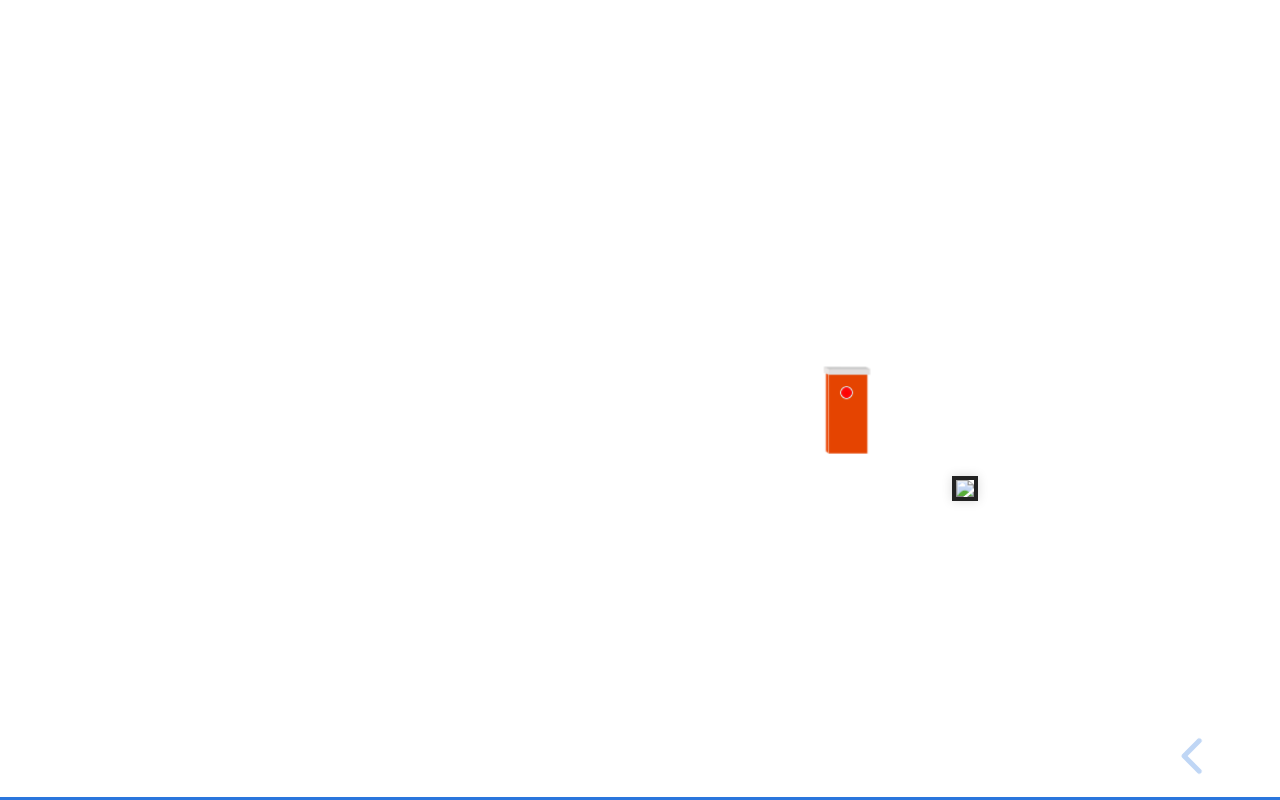
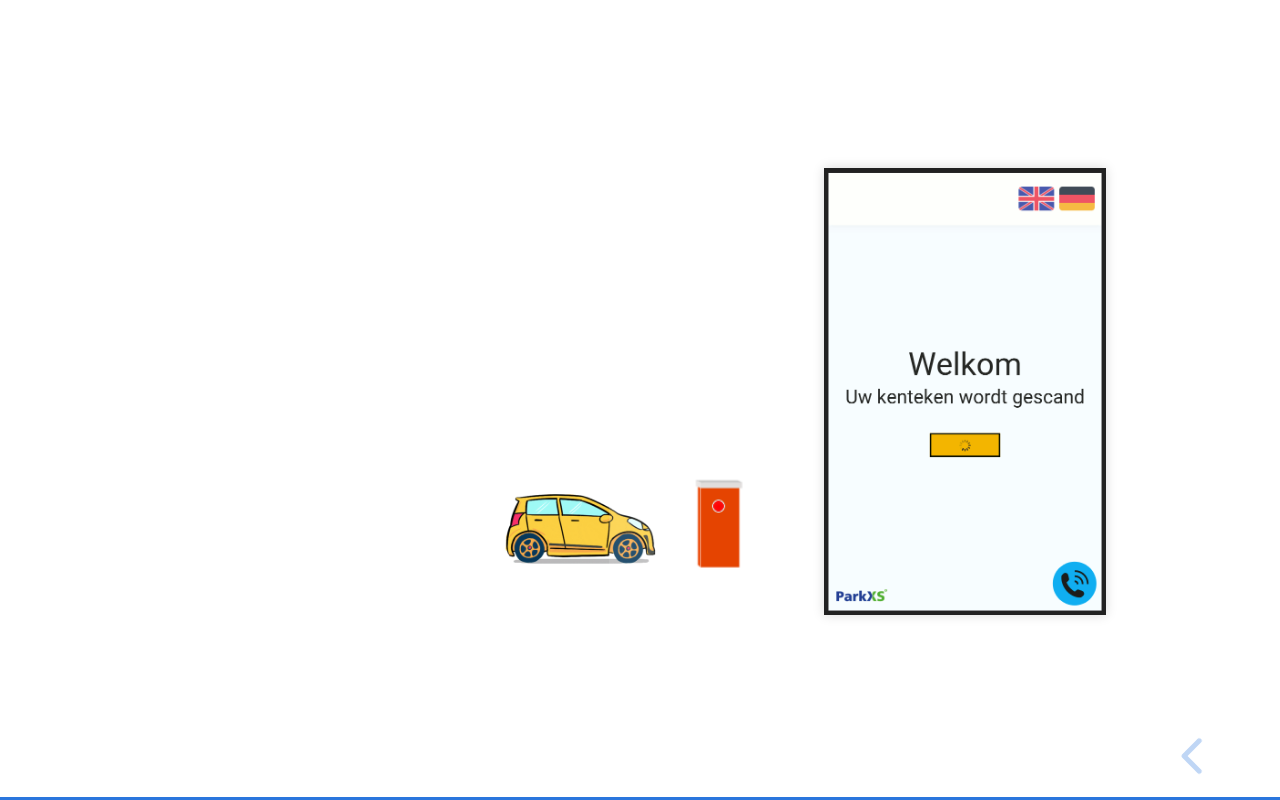
Before and after one commit to aminbh111/parkxspresentation, a website: page index.html in a window 1280 px wide. Both pictures are taken after a click on the button "next slide". Drawn offline with nearby package versions, Linux system fonts and the light colour scheme.

Commit message:
update selector11

```diff
--- a/index.html
+++ b/index.html
@@ -27,7 +27,7 @@
 		<div class="reveal">
 			<div class="slides">
 				<section data-state="somestate"><img src="img/carloop.gif" class="car-slide1"><img src="img/barrierleft.png" class="barrier-closed"><img class="hmiscreen" src="img/HMI-ParkXS/Ingoing/1-Ingoing-Start-NL.png"></section>
-				<section ><img src="img/car.png" class="car-slide1"><img src="img/barrierleft.png" class="barrier-closed"><img class="hmiscreen" src="img/HMI-ParkXS/Ingoing/2-Ingoing-DetectionLoop-NL.gif"></section>
+				<section ><img src="img/car.png" class="car-slide2"><img src="img/barrierleft.png" class="barrier-closed"><img class="hmiscreen" src="img/HMI-ParkXS/Ingoing/2-Ingoing-DetectionLoop-NL.gif"></section>
 			</div>
 		</div>
 
```
Also changed, not shown: img/HMI-ParkXS/Ingoing/2-Ingoing-DetectionLoop-NL.gif (added).
